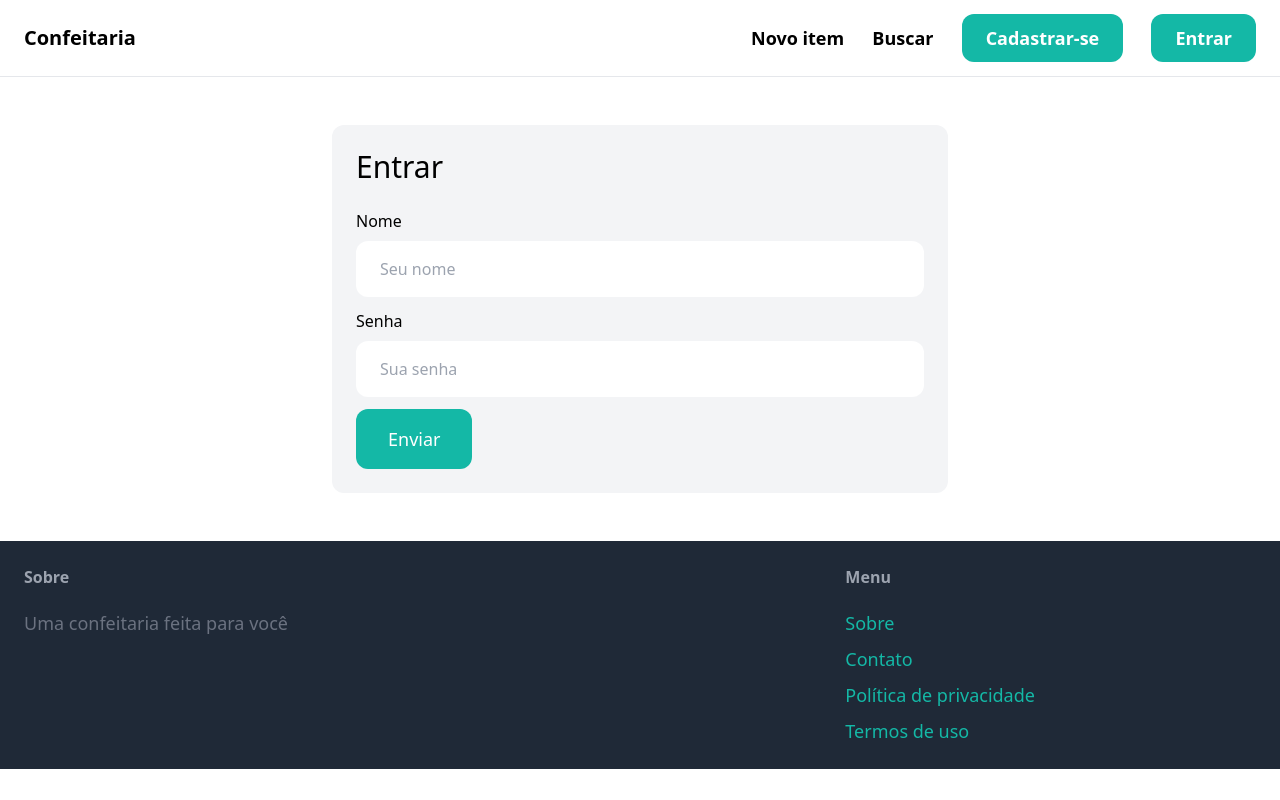
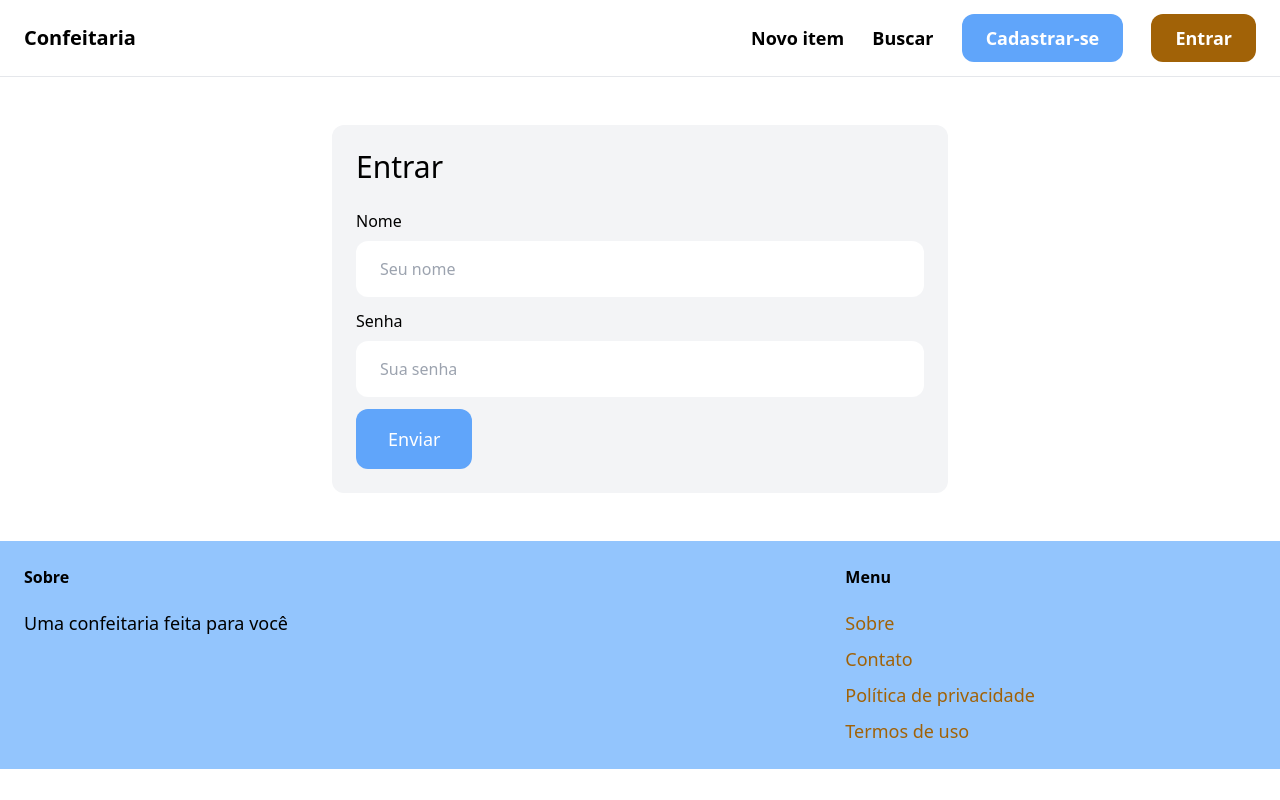
Before and after one commit to MilenaFRocha/Site_Vini, a Django app: page /login/ in a window 1280 px wide. Run offline with Django 3.2, Linux system fonts and the light colour scheme; some libraries are stand-ins or nearby versions.

Commit message:
estilizando

```diff
--- a/conversation/templates/conversation/detail.html
+++ b/conversation/templates/conversation/detail.html
@@ -21,6 +21,6 @@
 
     {{ form.as_p }}
 
-    <button class="py-4 px-8 text-lg bg-teal-500 hover:bg-teal-700 rounded-xl text-white">Send</button>
+    <button class="py-4 px-8 text-lg bg-blue-500 hover:bg-gray-700 rounded-xl text-white">Enviar</button>
 </form>
 {% endblock %}
--- a/core/templates/core/base.html
+++ b/core/templates/core/base.html
@@ -20,11 +20,11 @@
 
                 {% if request.user.is_authenticated %}
 
-                    <a href="{% url 'conversation:inbox' %}" class="px-6 py-3 text-lg font-semibold bg-teal-500 text-white rounded-xl hover:bg-teal-700">Caixa de entrada</a>
-                    <a href="{% url 'dashboard:index' %}" class="px-6 py-3 text-lg font-semibold bg-teal-500 text-white rounded-xl hover:bg-teal-700">Painel</a>
+                    <a href="{% url 'conversation:inbox' %}" class="px-6 py-3 text-lg font-semibold bg-blue-400 text-white rounded-xl hover:bg-gray-500">Caixa de entrada</a>
+                    <a href="{% url 'dashboard:index' %}" class="px-6 py-3 text-lg font-semibold bg-yellow-700 text-white rounded-xl hover:bg-gray-700">Painel</a>
                 {% else %}
-                    <a href="{% url 'core:signup' %}" class="px-6 py-3 text-lg font-semibold bg-teal-500 text-white rounded-xl hover:bg-teal-700">Cadastrar-se</a>
-                    <a href="{% url 'core:login' %}" class="px-6 py-3 text-lg font-semibold bg-teal-500 text-white rounded-xl hover:bg-teal-700">Entrar</a>
+                    <a href="{% url 'core:signup' %}" class="px-6 py-3 text-lg font-semibold bg-blue-400 text-white rounded-xl hover:bg-gray-500">Cadastrar-se</a>
+                    <a href="{% url 'core:login' %}" class="px-6 py-3 text-lg font-semibold bg-yellow-700 text-white rounded-xl hover:bg-gray-500">Entrar</a>
                 {% endif %}
             </div>
 
@@ -34,19 +34,19 @@
 
             {% endblock %}
         </div>
-        <footer class="py-6 px-6 flex justify-between bg-gray-800">
+        <footer class="py-6 px-6 flex justify-between bg-blue-300">
             <div class="w-2/3 pr-10">
-                <h3 class="mb-5 font-semibold text-gray-400">Sobre</h3>
+                <h3 class="mb-5 font-semibold text-black-700">Sobre</h3>
 
-                <p class="text-lg text-gray-500">Uma confeitaria feita para você</p>
+                <p class="text-lg text-black-500">Uma confeitaria feita para você</p>
             </div>
             <div class="w-1/3">
-                <h3 class="mb-5 font-semibold text-gray-400">Menu</h3>
+                <h3 class="mb-5 font-semibold text-black-400">Menu</h3>
                 <ul class="space-y-2">
-                    <li><a href="#" class="text-lg text-teal-500 hover:text-teal-700">Sobre</a></li>
-                    <li><a href="{% url 'core:contact' %}" class="text-lg text-teal-500 hover:text-teal-700">Contato</a></li>
-                    <li><a href="#" class="text-lg text-teal-500 hover:text-teal-700">Política de privacidade</a></li>
-                    <li><a href="#" class="text-lg text-teal-500 hover:text-teal-700">Termos de uso</a></li>
+                    <li><a href="#" class="text-lg text-yellow-700 hover:text-teal-700">Sobre</a></li>
+                    <li><a href="{% url 'core:contact' %}" class="text-lg text-yellow-700 hover:text-teal-700">Contato</a></li>
+                    <li><a href="#" class="text-lg text-yellow-700 hover:text-teal-700">Política de privacidade</a></li>
+                    <li><a href="#" class="text-lg text-yellow-700 hover:text-teal-700">Termos de uso</a></li>
                 </ul>
             </div>
         </footer>
--- a/core/templates/core/login.html
+++ b/core/templates/core/login.html
@@ -34,7 +34,7 @@
                 </div>
             {% endif %}
 
-            <button class="py-4 px-8 text-lg bg-teal-500 hover:bg-teal-700 rounded-xl text-white">Enviar</button>
+            <button class="py-4 px-8 text-lg bg-blue-400 hover:bg-teal-700 rounded-xl text-white">Enviar</button>
         </form>
 
     </div>
--- a/core/templates/core/signup.html
+++ b/core/templates/core/signup.html
@@ -40,7 +40,7 @@
                 </div>
             {% endif %}
 
-            <button class="py-4 px-8 text-lg bg-teal-500 hover:bg-teal-700 rounded-xl text-white">Enviar</button>
+            <button class="py-4 px-8 text-lg bg-blue-400 hover:bg-teal-700 rounded-xl text-white">Enviar</button>
         </form>
 
     </div>
--- a/item/templates/item/detail.html
+++ b/item/templates/item/detail.html
@@ -24,12 +24,12 @@
                 <p>Este é o seu item!</p>
 
                 <a href="{% url 'item:delete' item.id %}" class=" inline-block mt-6 px-6 py-3 text-lg font-semibold bg-red-500 text-white rounded-xl">Excluir</a>
-                <a href="{% url 'item:edit' item.id %}" class=" inline-block mt-6 px-6 py-3 text-lg font-semibold bg-teal-500 text-white rounded-xl">Editar</a>
+                <a href="{% url 'item:edit' item.id %}" class=" inline-block mt-6 px-6 py-3 text-lg font-semibold bg-blue-500 text-white rounded-xl">Editar</a>
             </div>
 
         {% else %}
 
-            <a href="{% url 'conversation:new' item.id %}" class="inline-block mt-6 px-6 py-3 text-lg font-semibold bg-teal-500 text-white rounded-xl hover:bg-teal-700">Entre em contato com o vendedor</a>
+            <a href="{% url 'conversation:new' item.id %}" class="inline-block mt-6 px-6 py-3 text-lg font-semibold bg-blue-500 text-white rounded-xl hover:bg-gray-700">Entre em contato com o vendedor</a>
         {% endif %}
     </div>
 
--- a/item/templates/item/form.html
+++ b/item/templates/item/form.html
@@ -20,6 +20,6 @@
 
                 </div>
         {% endif %}
-        <button class="mt-6 py-4 px-8 text-lg bg-teal-500 hover:bg-teal-700 rounded-xl text-white">Enviar</button>
+        <button class="mt-6 py-4 px-8 text-lg bg-blue-500 hover:bg-teal-700 rounded-xl text-white">Enviar</button>
 </form>
 {% endblock %}
--- a/item/templates/item/items.html
+++ b/item/templates/item/items.html
@@ -8,7 +8,7 @@
             <form method="get" action="{% url 'item:items' %}">
                 <input name="query" class="w-full py-4 px-6 border rounded-xl" type="text" value="{{ query }}" placeholder="Encontre pipocas, doces e etc">
 
-                <button class="mt-2 py-4 px-8 text-lg bg-teal-500 text-white rounded-xl">Buscar</button>
+                <button class="mt-2 py-4 px-8 text-lg bg-blue-400 text-white rounded-xl">Buscar</button>
             </form>
 
             <hr class="my-6">
@@ -25,7 +25,7 @@
             <hr class="my-6">
             <p class="font-semibold">Limpar filtros</p>
             <ul>
-                <li><a href="{% url 'item:items' %}" class="mt-2 py-4 px-8 inline-block bg-yellow-500 text-lg rounded-xl text-white">Limpar</a></li>
+                <li><a href="{% url 'item:items' %}" class="mt-2 py-4 px-8 inline-block bg-yellow-700 text-lg rounded-xl text-white">Limpar</a></li>
             </ul>
 
         </div>
```
Also changed, not shown: 12 other files.
